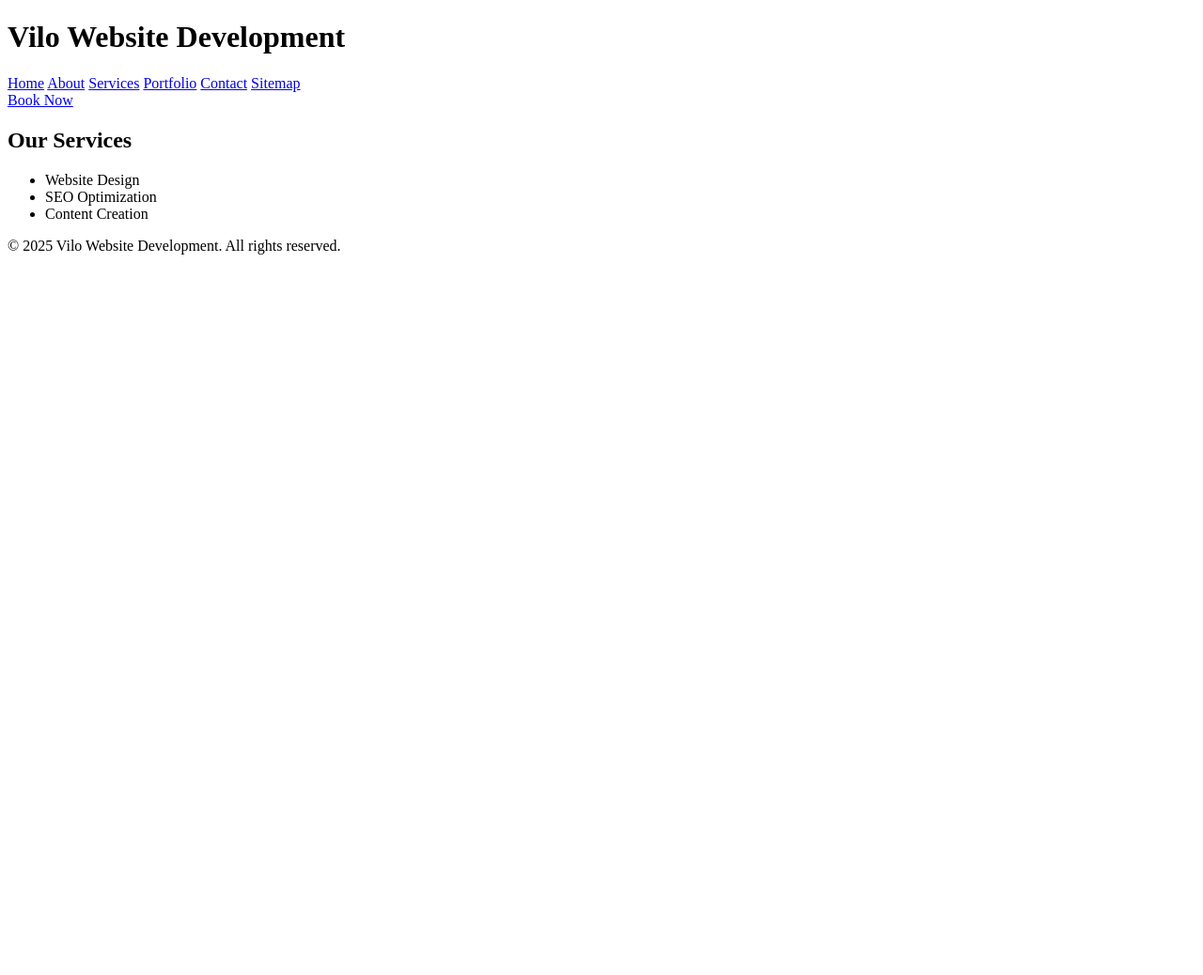
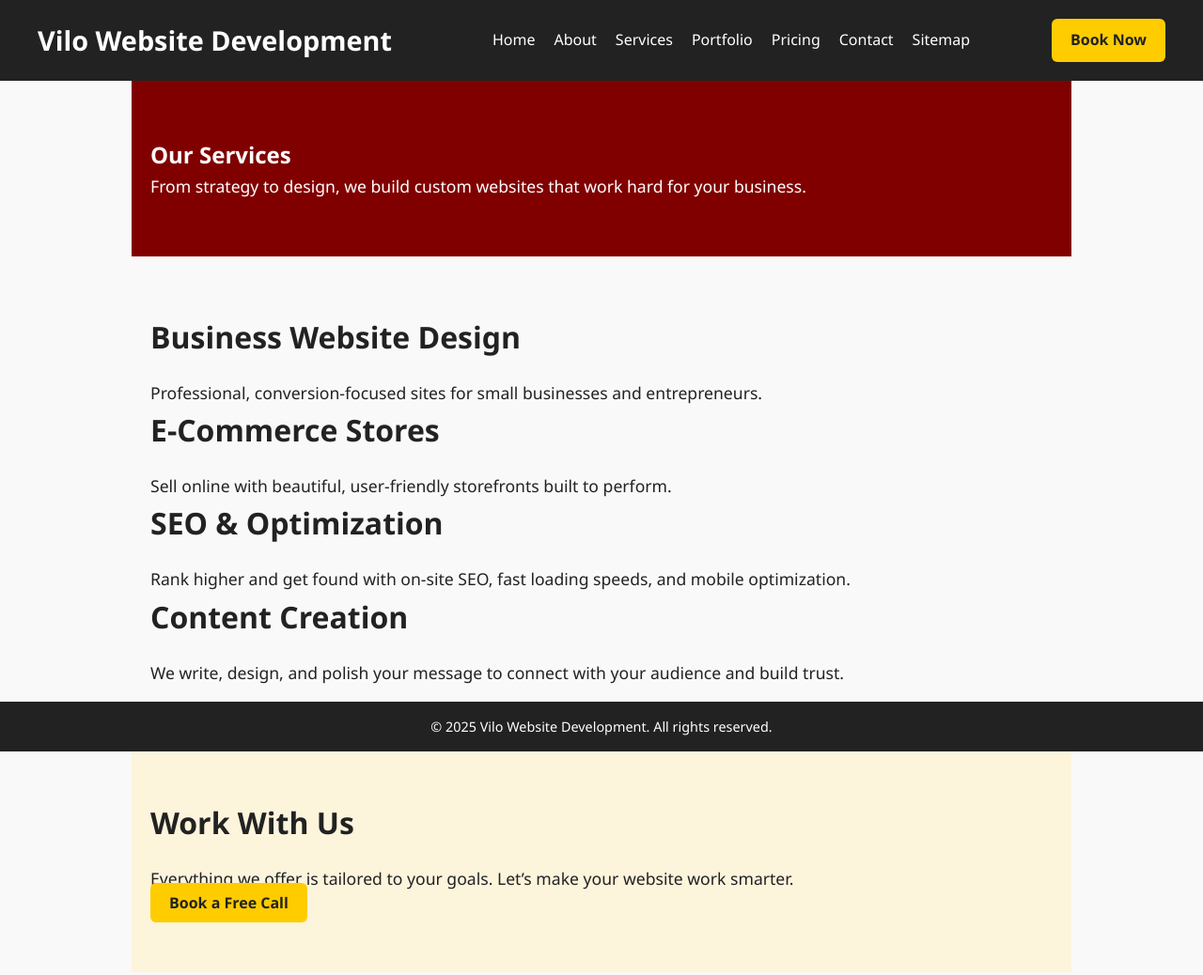
Before and after one commit to agrattray/VILO-WEBSITE-DEVELOPMENT-JR, a plain HTML site: page services.html in a window 1280 px wide. Shown: the whole page at 94% size. Before the commit the page ends 800 px from the top, so only its background shows below. Drawn offline with Linux system fonts and the light colour scheme.

Commit message:
Add files via upload

```diff
--- a/services.html
+++ b/services.html
@@ -1,31 +1,64 @@
-
 <!DOCTYPE html>
 <html lang="en">
 <head>
-    <meta charset="UTF-8">
-    <meta name="viewport" content="width=device-width, initial-scale=1.0">
-    <meta name="description" content="Explore our website design, SEO, and content creation services.">
+  <meta charset="UTF-8" />
+  <meta name="viewport" content="width=device-width, initial-scale=1.0" />
   <title>Services - Vilo Website Development</title>
-    <link rel="stylesheet" href="assets/css/style.css">
+  <link rel="stylesheet" href="styles.css" />
 </head>
 <body>
+
   <header>
+    <nav>
       <h1>Vilo Website Development</h1>
-        <nav>
-            <a href="index.html">Home</a>
-            <a href="about.html">About</a>
-            <a href="services.html">Services</a>
-            <a href="portfolio.html">Portfolio</a>
-            <a href="contact.html">Contact</a>
-            <a href="sitemap.html">Sitemap</a>
+      <ul>
+        <li><a href="index.html">Home</a></li>
+        <li><a href="about.html">About</a></li>
+        <li><a href="services.html">Services</a></li>
+        <li><a href="portfolio.html">Portfolio</a></li>
+        <li><a href="pricing.html">Pricing</a></li>
+        <li><a href="contact.html">Contact</a></li>
+        <li><a href="sitemap.html">Sitemap</a></li>
+      </ul>
+      <a href="https://calendly.com/arthursenergyonline/30min-1" class="cta-button">Book Now</a>
     </nav>
-        <a href="#" class="book-now">Book Now</a>
   </header>
+
   <main>
-        <h2>Our Services</h2><ul><li>Website Design</li><li>SEO Optimization</li><li>Content Creation</li></ul>
+    <section class="page-intro" style="background-color: #800000; color: white;">
+      <h2>Our Services</h2>
+      <p>From strategy to design, we build custom websites that work hard for your business.</p>
+    </section>
+
+    <section class="service-cards">
+      <div class="card">
+        <h3>Business Website Design</h3>
+        <p>Professional, conversion-focused sites for small businesses and entrepreneurs.</p>
+      </div>
+      <div class="card">
+        <h3>E-Commerce Stores</h3>
+        <p>Sell online with beautiful, user-friendly storefronts built to perform.</p>
+      </div>
+      <div class="card">
+        <h3>SEO & Optimization</h3>
+        <p>Rank higher and get found with on-site SEO, fast loading speeds, and mobile optimization.</p>
+      </div>
+      <div class="card">
+        <h3>Content Creation</h3>
+        <p>We write, design, and polish your message to connect with your audience and build trust.</p>
+      </div>
+    </section>
+
+    <section class="work-with-us" style="background-color: #fdf4dc;">
+      <h3>Work With Us</h3>
+      <p>Everything we offer is tailored to your goals. Let’s make your website work smarter.</p>
+      <a href="https://calendly.com/arthursenergyonline/30min-1" class="cta-button">Book a Free Call</a>
+    </section>
   </main>
+
   <footer>
     <p>&copy; 2025 Vilo Website Development. All rights reserved.</p>
   </footer>
+
 </body>
 </html>
```
Also changed, not shown: about.html (+1 -1 lines), index.html (+3 -3 lines). Lines whose indentation alone changed are shown as unchanged.
